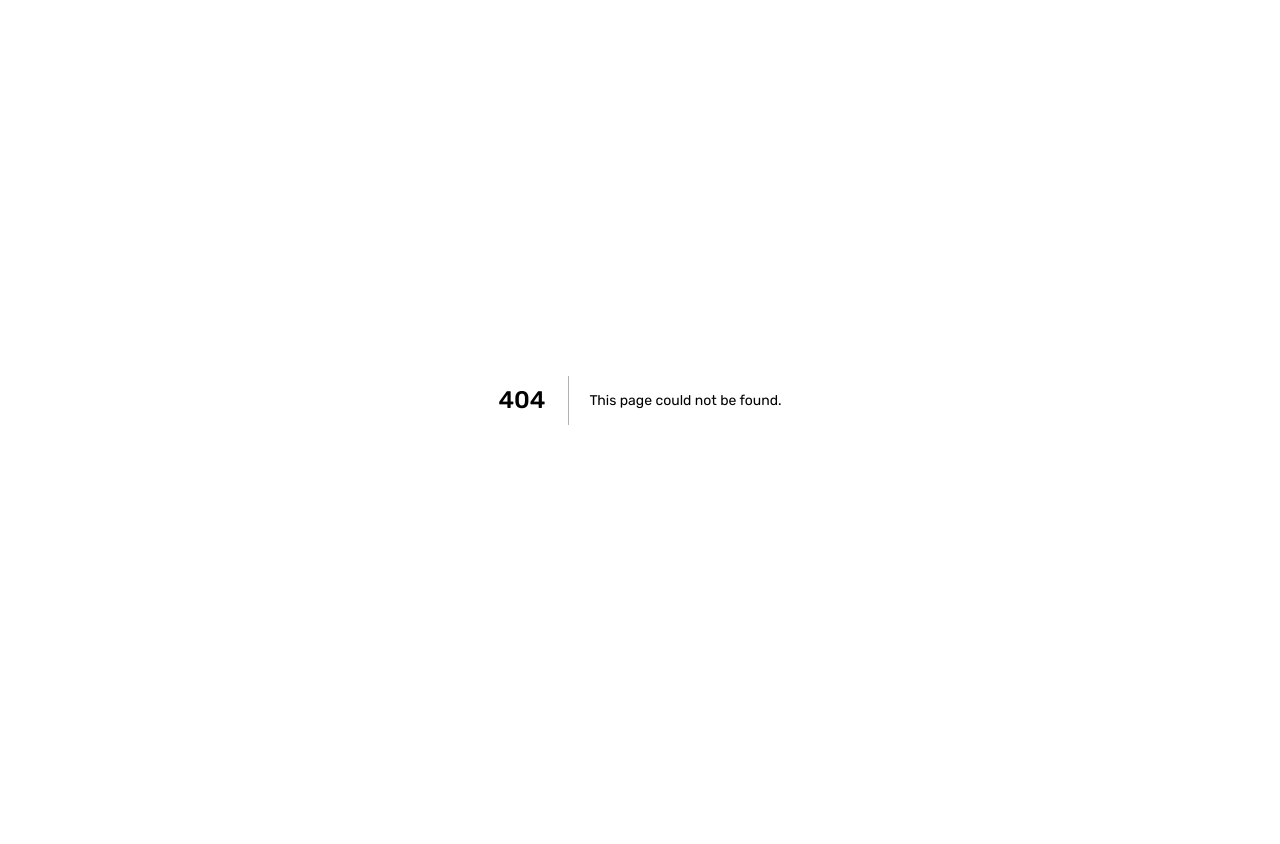
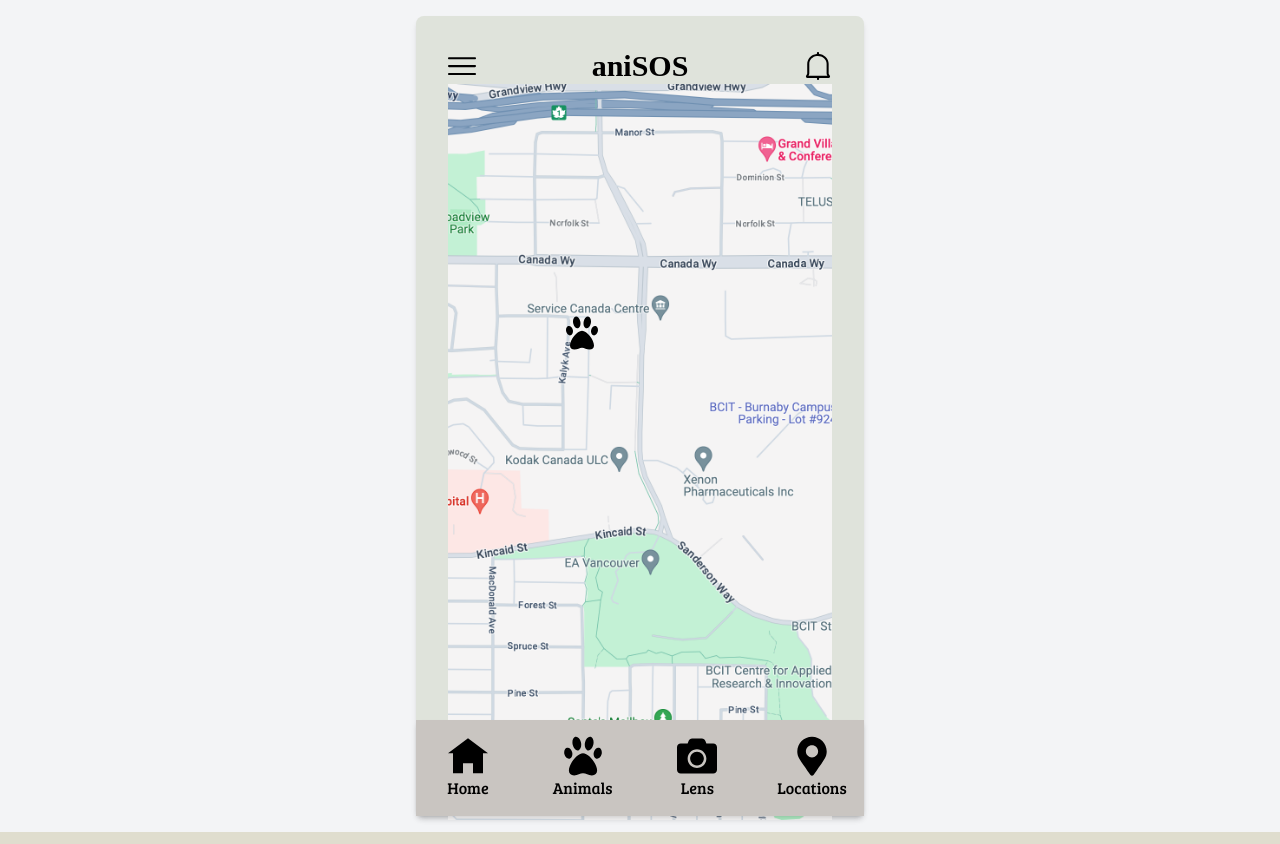
Before and after one commit to DevynnT/anisos, a Next.js app: page /locations in a window 1280 px wide. Before the commit this address had no page. Before the commit the page ends 800 px from the top, so only its background shows below. Built offline with nearby package versions, Linux system fonts and the light colour scheme.

Commit message:
create locations

```diff
--- /dev/null
+++ b/src/app/locations/page.tsx
@@ -0,0 +1,26 @@
+"use client";
+
+import Image from "next/image";
+import NavBar from "@/components/NavBar";
+import TopBanner from "@/components/TopBanner";
+import Map from "@/../public/map.png";
+import PawSvg from "@/components/Paw-Svg";
+
+export default function Locations() {
+  return (
+    <div className="min-h-screen bg-gray-100 flex flex-col items-center justify-center p-4">
+      <div className="bg-[#DFE3DB] rounded-lg shadow-md p-8 w-full h-screen max-w-md relative">
+        <TopBanner />
+        <Image
+          src={Map}
+          alt="Map image"
+          className="object-cover h-full w-full z-10"
+        />
+        <button onClick={() => console.log("hi")}>
+          <PawSvg />
+        </button>
+        <NavBar />
+      </div>
+    </div>
+  );
+}
--- /dev/null
+++ b/src/components/Paw-Svg.tsx
@@ -0,0 +1,24 @@
+export default function PawSvg() {
+  return (
+    <svg
+      width="32"
+      height="34"
+      viewBox="0 0 32 34"
+      fill="none"
+      xmlns="http://www.w3.org/2000/svg"
+      className="z-20 absolute"
+      style={{
+        top: 300,
+        left: 150,
+      }}
+    >
+      <g id="&#240;&#159;&#166;&#134; icon &#34;Paw&#34;">
+        <path
+          id="Vector"
+          d="M16.0003 14.6753C11.0372 14.6753 4.00044 23.7016 4.00044 29.3993C4.00044 31.9654 5.67605 33.4985 8.48414 33.4985C11.5366 33.4985 13.5522 31.6544 16.0003 31.6544C18.4697 31.6544 20.4909 33.4985 23.5165 33.4985C26.3246 33.4985 28.0002 31.9654 28.0002 29.3993C28.0002 23.7016 20.9634 14.6753 16.0003 14.6753ZM6.79541 13.7481C6.14542 11.2003 4.14294 9.55034 2.32296 10.0621C0.502974 10.5738 -0.445141 13.054 0.204852 15.6017C0.854846 18.1495 2.85732 19.7994 4.67731 19.2877C6.49729 18.7759 7.4454 16.2958 6.79541 13.7481ZM12.0904 12.2201C14.0241 11.6216 14.9916 8.54815 14.2516 5.35555C13.5116 2.16295 11.3441 0.0607793 9.41038 0.659299C7.47665 1.25782 6.50916 4.3313 7.24915 7.5239C7.98915 10.7165 10.1572 12.8194 12.0904 12.2201ZM29.677 10.0628C27.8571 9.55107 25.8552 11.201 25.2046 13.7488C24.5546 16.2966 25.5027 18.7767 27.3227 19.2884C29.1427 19.8002 31.1445 18.1502 31.7951 15.6024C32.4451 13.0547 31.497 10.5746 29.677 10.0628ZM19.9103 12.2201C21.844 12.8187 24.0115 10.7165 24.7515 7.5239C25.4915 4.3313 24.524 1.25855 22.5902 0.659299C20.6565 0.0600441 18.489 2.16295 17.749 5.35555C17.0091 8.54815 17.9765 11.6216 19.9103 12.2201Z"
+          fill="black"
+        />
+      </g>
+    </svg>
+  );
+}
```
Also changed, not shown: public/map.png (added).
